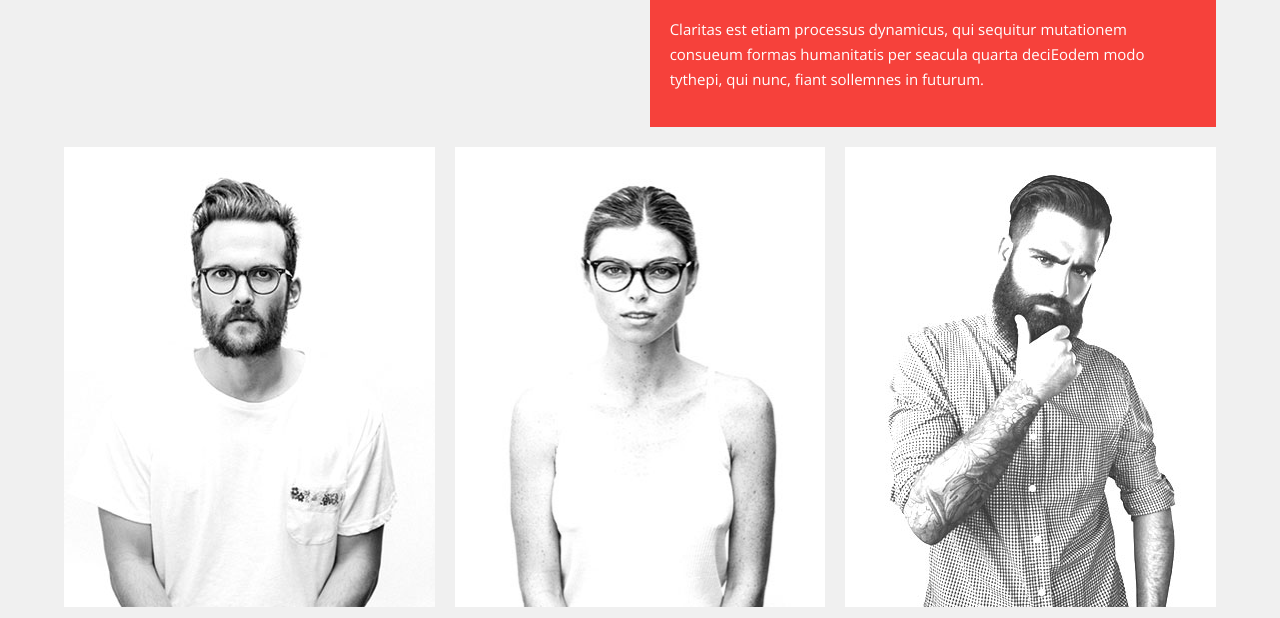
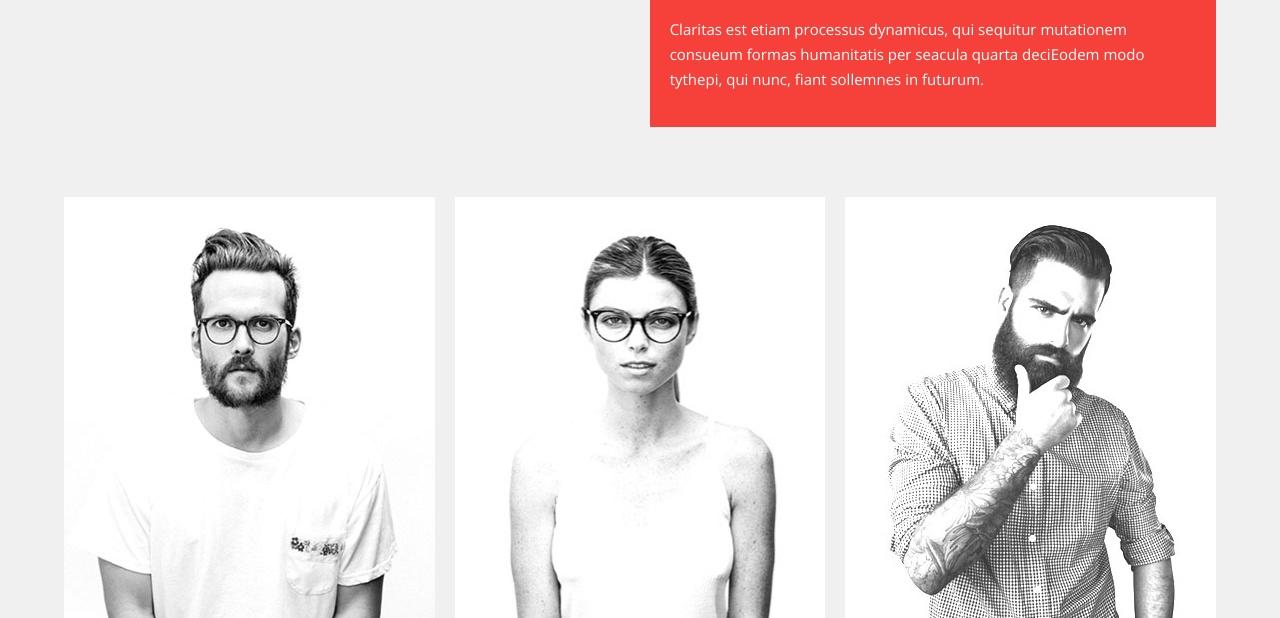
Before and after one commit to Nostroom0/Avana-exercice, a plain HTML site: page about.html in a window 1280 px wide. Shown: the part 334-952 px from the top of the page. Drawn offline with nearby package versions, Linux system fonts and the light colour scheme.

Commit message:
maj margin bottom

```diff
--- a/css/pages/_about.scss
+++ b/css/pages/_about.scss
@@ -1,6 +1,9 @@
 .about{
     .overlay{
         @include flex-column;
+    }
+    .row{
+        margin-bottom: 50px;
     }
     .row .text+.text{
         background: rgb(246, 65, 59);
```
Also changed, not shown: css/styles.min.css, 1 other file.
